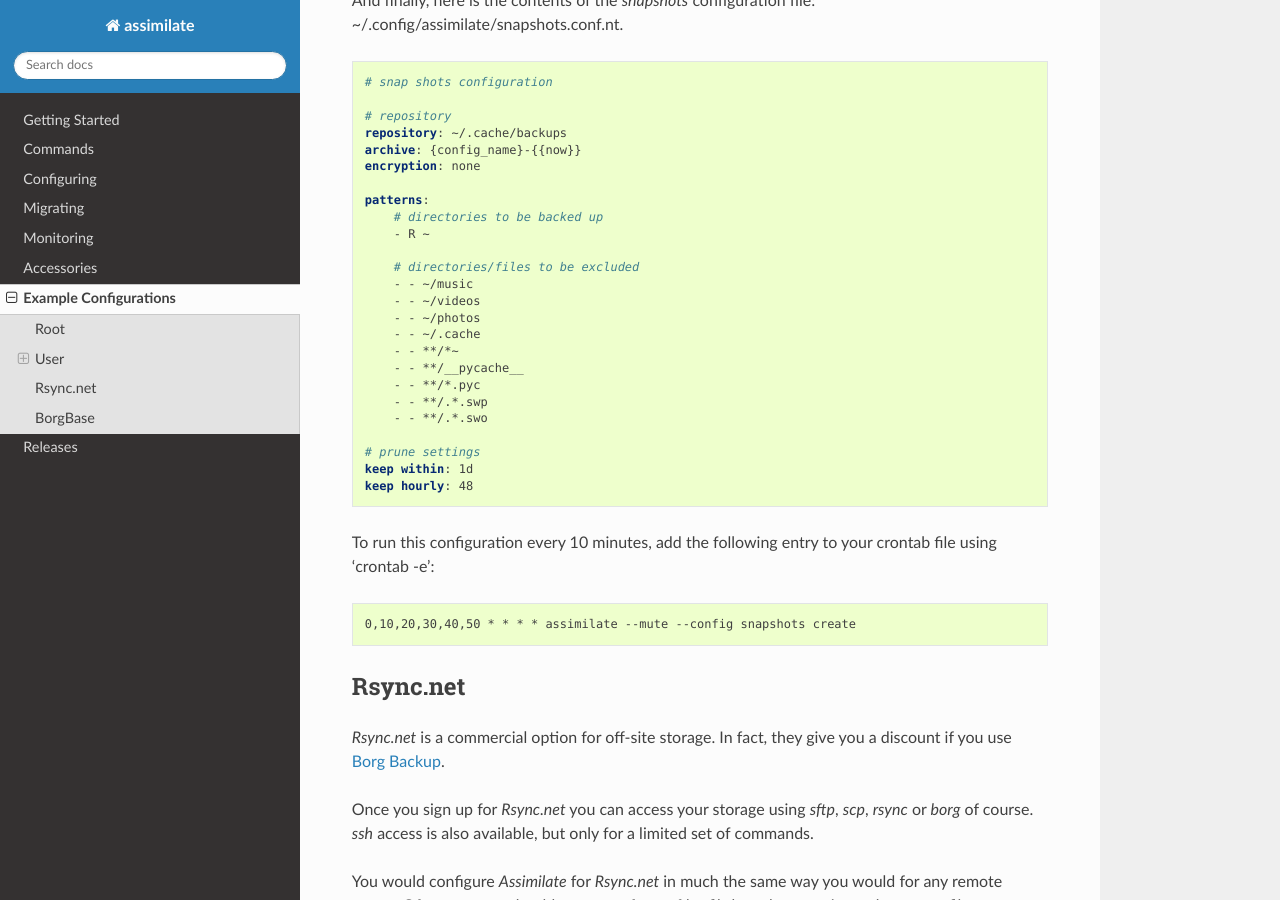
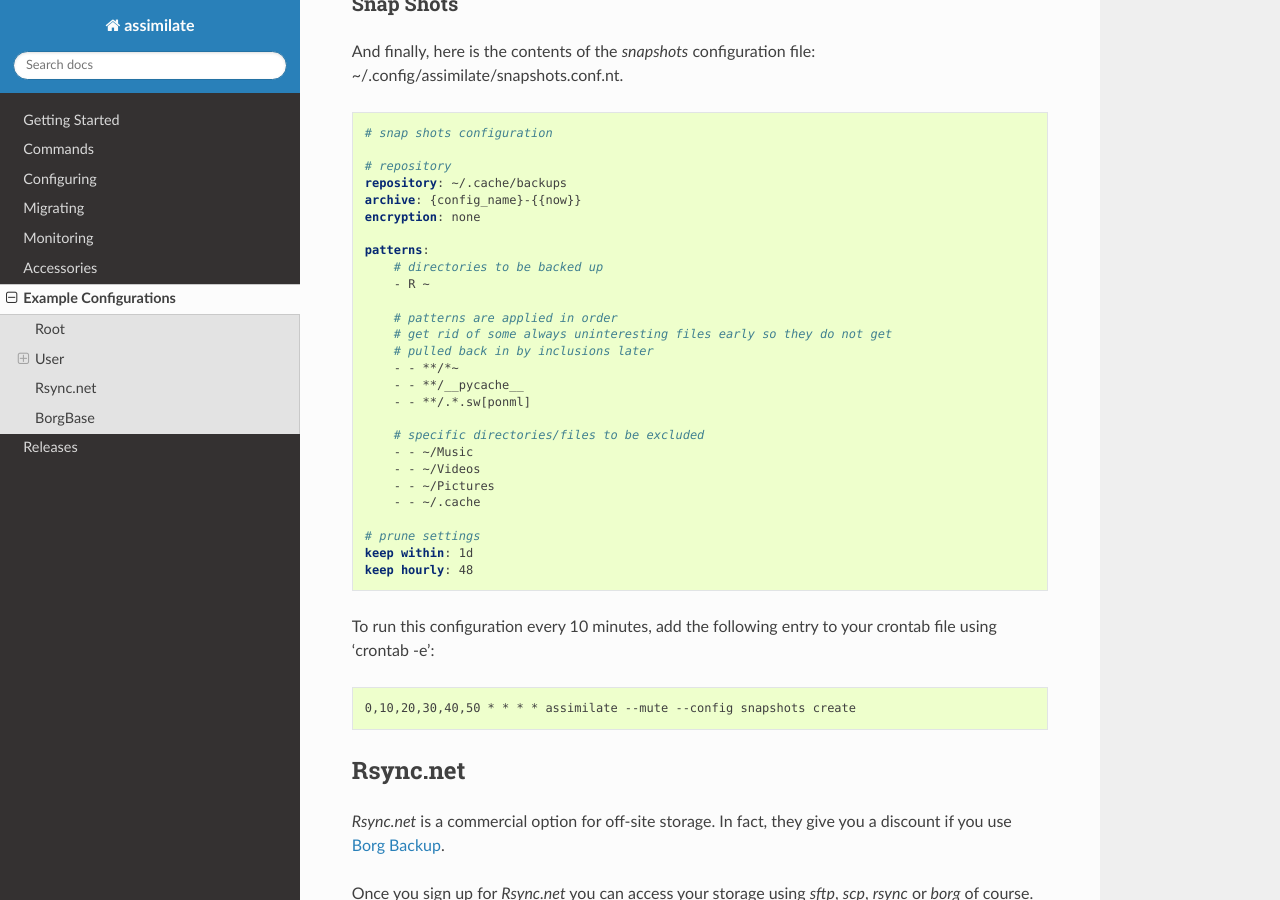
Before and after one commit to KenKundert/assimilate, a Sphinx documentation site: the page built from doc/examples.rst, in a window 1280 px wide and 900 px high, scrolled down 5315 px. Built offline with Sphinx 7.4.7 and the Read the Docs theme 3.1.0, drawn with Linux system fonts in a browser that asks for light colours; some of the changed text lies outside the part shown.

Commit message:
Various improvements ...
Output messages from borg repo-create command
Refine the initial configurations
Improve the default command aliases.
Use --local by default for remote configurations with overdue command.

```diff
--- a/doc/examples.rst
+++ b/doc/examples.rst
@@ -94,7 +94,7 @@
         > R /opt
         > R /usr/local
 
-        # directories/files to be excluded
+        # specific directories/files to be excluded
         > - /var/cache
         > - /var/lock
         > - /var/run
@@ -242,13 +242,16 @@
         # directories to be backed up
         - R ~
 
-        # directories/files to be excluded
-        - - ~/.cache
+        # patterns are applied in order
+        # get rid of some always uninteresting files early so they do not get
+        # pulled back in by inclusions later
         - - **/*~
         - - **/__pycache__
-        - - **/*.pyc
-        - - **/.*.swp
-        - - **/.*.swo
+        - - **/.*.sw[ponml]
+
+        # specific directories/files to be excluded
+        - - ~/.cache
+        - - ~/tmp
 
     # prune settings
     keep within: 1d
@@ -320,16 +323,18 @@
         # directories to be backed up
         - R ~
 
-        # directories/files to be excluded
-        - - ~/music
-        - - ~/videos
-        - - ~/photos
-        - - ~/.cache
+        # patterns are applied in order
+        # get rid of some always uninteresting files early so they do not get
+        # pulled back in by inclusions later
         - - **/*~
         - - **/__pycache__
-        - - **/*.pyc
-        - - **/.*.swp
-        - - **/.*.swo
+        - - **/.*.sw[ponml]
+
+        # specific directories/files to be excluded
+        - - ~/Music
+        - - ~/Videos
+        - - ~/Pictures
+        - - ~/.cache
 
     # prune settings
     keep within: 1d
--- a/doc/links.rst
+++ b/doc/links.rst
@@ -5,6 +5,7 @@
 .. _BorgBackup: https://borgbackup.readthedocs.io
 .. _BorgBase: https://www.borgbase.com
 .. _BorgMatic: https://torsion.org/borgmatic
+.. _BorgPatterns: https://borgbackup.readthedocs.io/en/master/usage/help.html#borg-help-patterns
 .. _Duplicity: http://duplicity.nongnu.org
 .. _Emborg: https://emborg.readthedocs.io/en/stable
 .. _GitHub: https://github.com/KenKundert/assimilate/issues
--- a/doc/migrating.rst
+++ b/doc/migrating.rst
@@ -233,6 +233,10 @@
     and related settings.  *archive* should be chosen to match the archives in
     your *Borg 1* repository.
 
+    You should choose *archive* or *match_archives* settings to match the
+    archive naming of your old repository.  In addition, you should choose
+    *working_dir* to maintain the same root paths.
+
 **Step 2**:
 
     Now create the new *Borg 2* repository
```
Also changed, not shown: doc/configuring.rst (+12 -8 lines), 4 other files.
